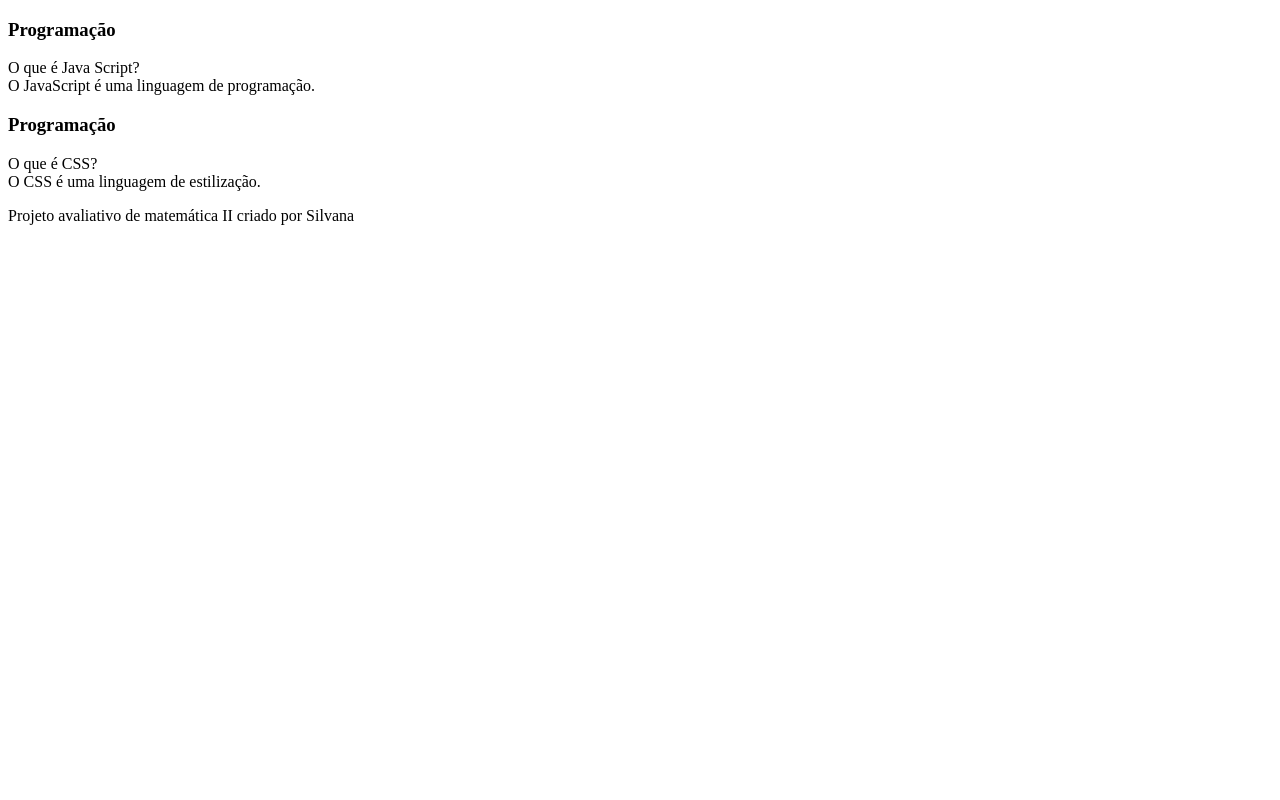
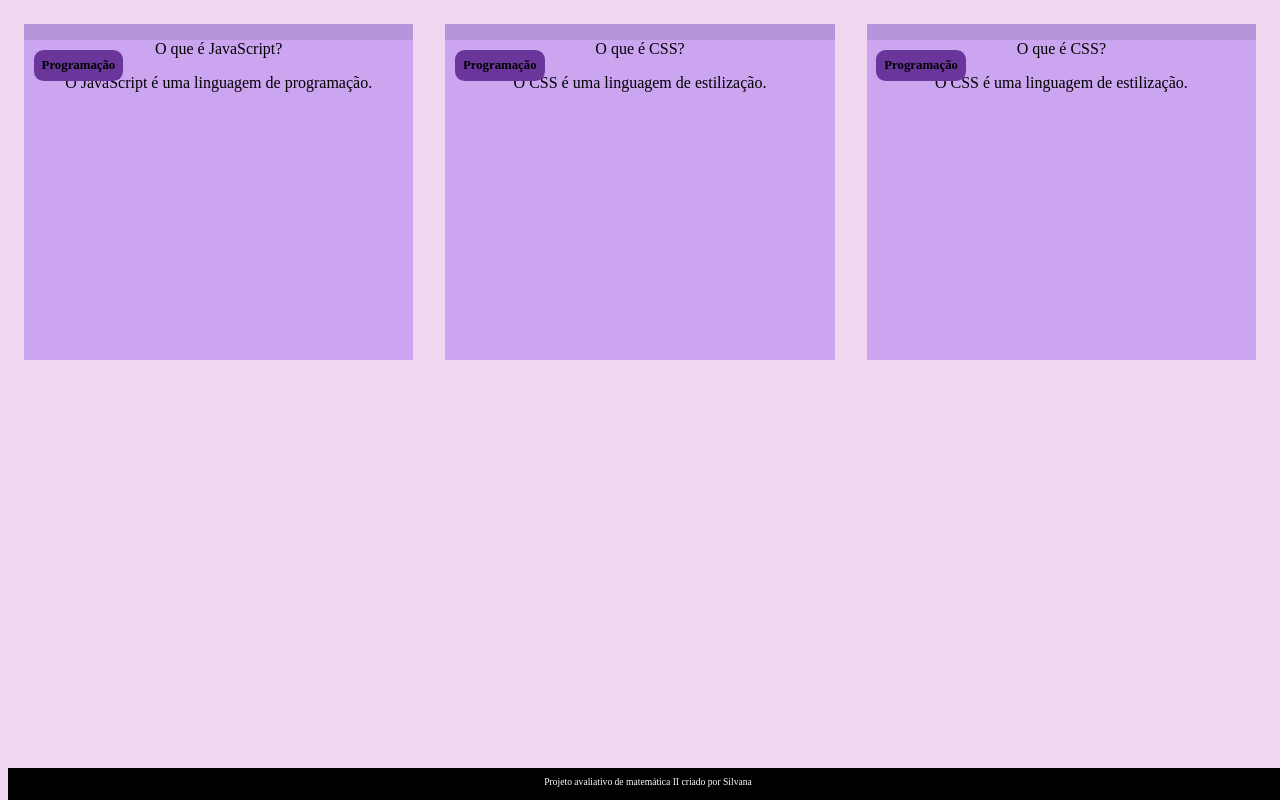
Before and after one commit to silvaninha007/Flashcards-Silvana, a plain HTML site: page Flashcard -- Silvana/index.html in a window 1280 px wide. Drawn offline with Linux system fonts and the light colour scheme.

Commit message:
Add files via upload

```diff
--- a/Flashcard -- Silvana/index.html
+++ b/Flashcard -- Silvana/index.html
@@ -3,30 +3,42 @@
 <head>
     <meta charset="UTF-8">
     <meta name="viewport" content="width=device-width, initial-scale=1.0">
+    <link rel="stylesheet" href="style.css">
     <title>Flashcards da Silvana</title>
 </head>
 <body>
     <main>
         <section id="container">
             <article class="cartao">
-                <div class="carta__conteudo">
+                <div class="cartao__conteudo">
                     <h3>Programação</h3>
                     <div class="cartao__conteudo__pergunta">
-                        O que é Java Script?
+                        <p> O que é JavaScript?</p>
                     </div>
-                    <div class="carrtao__conteudo__resposta">
-                        O JavaScript é uma linguagem de programação.
+                    <div class="cartao__conteudo__resposta">
+                       <p> O JavaScript é uma linguagem de programação. </p>
                     </div>
                 </div>
             </article>
             <article class="cartao">
-                <div class="carta__conteudo">
+                <div class="cartao__conteudo">
                     <h3>Programação</h3>
                     <div class="cartao__conteudo__pergunta">
-                        O que é CSS?
+                       <p> O que é CSS? </p>
                     </div>
-                    <div class="carrtao__conteudo__resposta">
-                        O CSS é uma linguagem de estilização.
+                    <div class="cartao__conteudo__resposta">
+                       <p> O CSS é uma linguagem de estilização.</p>
+                    </div>
+                </div>
+            </article>
+            <article class="cartao">
+                <div class="cartao__conteudo">
+                    <h3>Programação</h3>
+                    <div class="cartao__conteudo__pergunta">
+                       <p> O que é CSS? </p>
+                    </div>
+                    <div class="cartao__conteudo__resposta">
+                       <p> O CSS é uma linguagem de estilização.</p>
                     </div>
                 </div>
             </article>
--- /dev/null
+++ b/Flashcard -- Silvana/style.css
@@ -0,0 +1,55 @@
+body {
+    background-color: rgb(241, 214, 240);
+    font-family: Bai Jamjuree;
+}
+
+#container {
+    display: flex;
+}
+
+.cartao {
+    margin: 1rem 1rem;
+    background-color: rgb(184, 149, 218);
+    height: 20rem;
+    flex-grow: 1;
+    flex-basis: calc(33% - 6rem);
+}
+
+.cartao__conteudo {
+    text-align: center;
+    background-color: rgb(203, 165, 240);
+    height: 100%;
+}
+
+.cartao__conteudo h3 {
+    background-color: rgb(107, 54, 156);
+    text-align: left;
+    padding: 0.5rem;
+    position: absolute;
+    margin: 0.6rem;
+    border-radius: 0.6rem;
+    font-size: 1vw;
+
+}
+
+
+
+
+
+
+
+
+footer {
+    background-color: black;
+    color: white;
+    position: fixed;
+    bottom: 0;
+    width: 100%;
+    height: 2rem;
+}
+
+footer p {
+    text-align: center;
+    font-size: 0.6rem;
+    margin-top: 0.5rem;
+}
```
